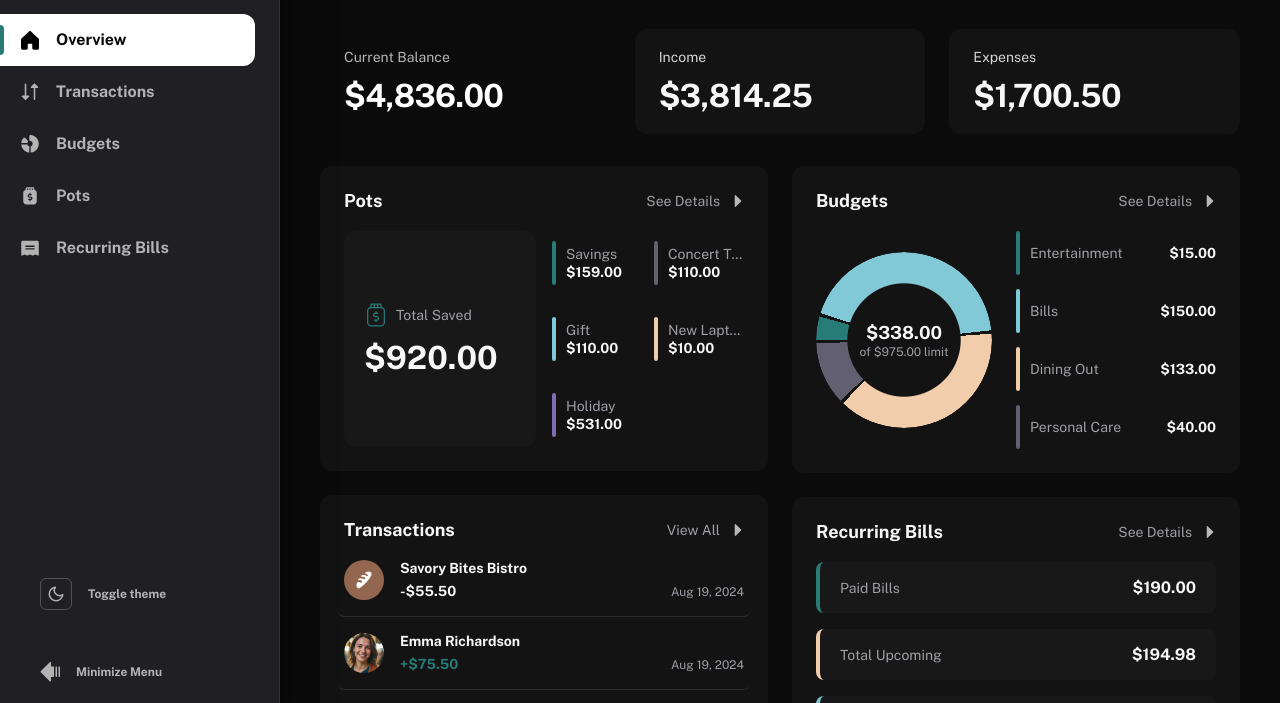
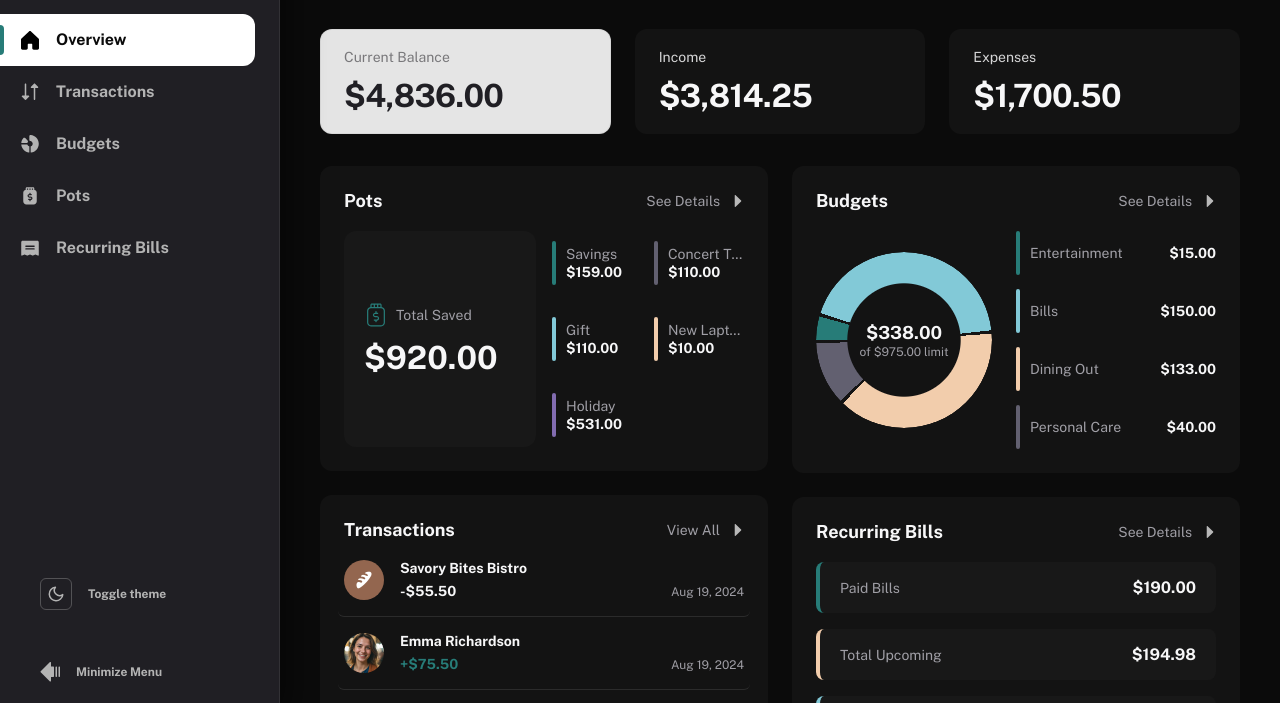
Before and after one commit to dextervorbe/personal-finance-app, a plain HTML site: page starter-code/index.html in a window 1280 px wide. Both pictures are taken after a click on the button "Toggle theme". Shown: the part 80-783 px from the top of the page. Drawn offline with nearby package versions, Linux system fonts and the light colour scheme.

Commit message:
Current Balance box css
Fixed an issue where the box was not showing due to new background color

```diff
--- a/starter-code/css/overview.css
+++ b/starter-code/css/overview.css
@@ -61,6 +61,21 @@
 
 .summary-card--balance .summary-card__label {
   opacity: 0.7;
+}
+
+[data-theme="dark"] .summary-card--balance {
+  background-color: #e5e5e5;
+  color: #201f24;
+  box-shadow: inset 0 0 0 1px rgb(0 0 0 / 0.06);
+}
+
+[data-theme="dark"] .summary-card--balance .summary-card__label {
+  color: #201f24;
+  opacity: 0.55;
+}
+
+[data-theme="dark"] .summary-card--balance .summary-card__value {
+  color: #201f24;
 }
 
 .summary-card__value {
```
